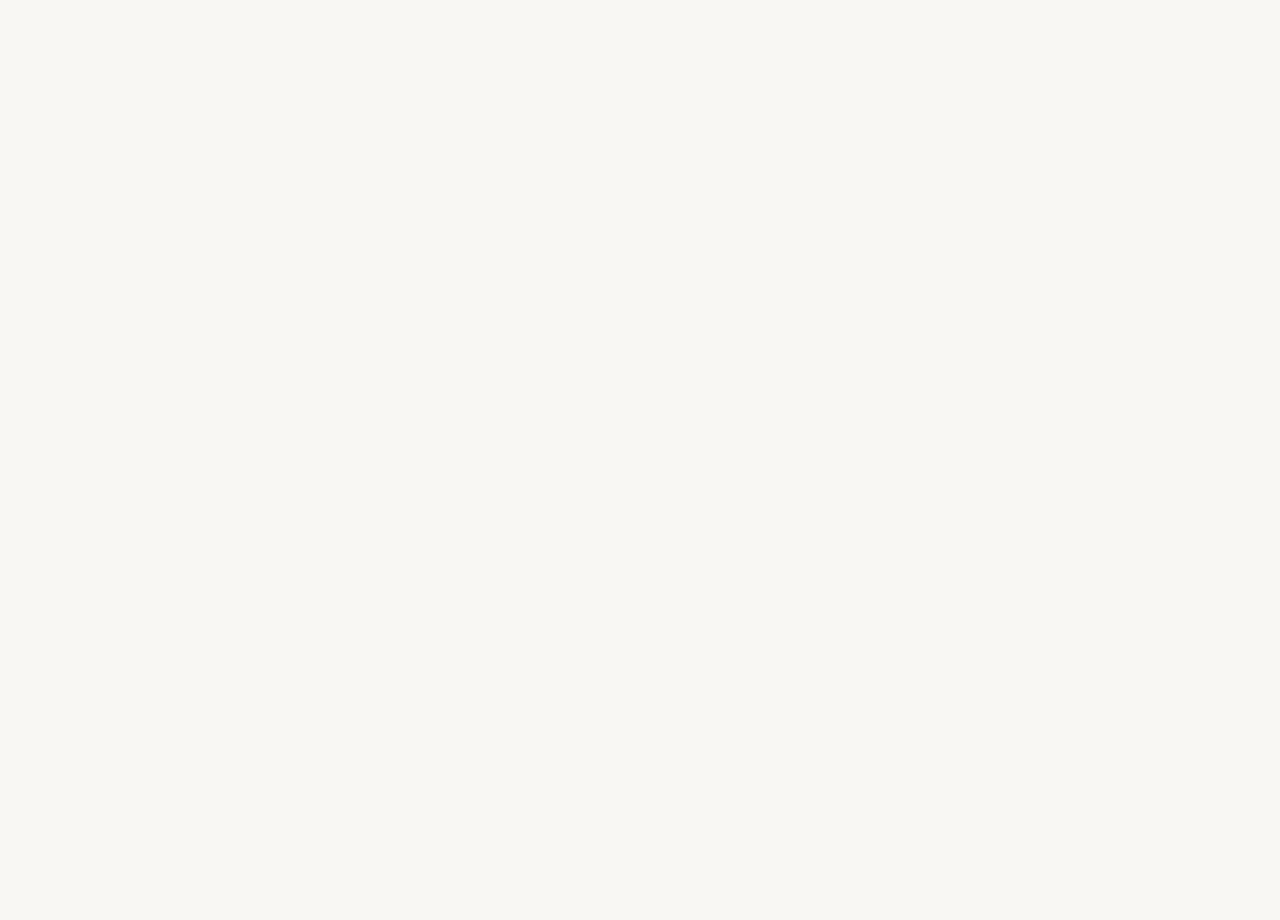
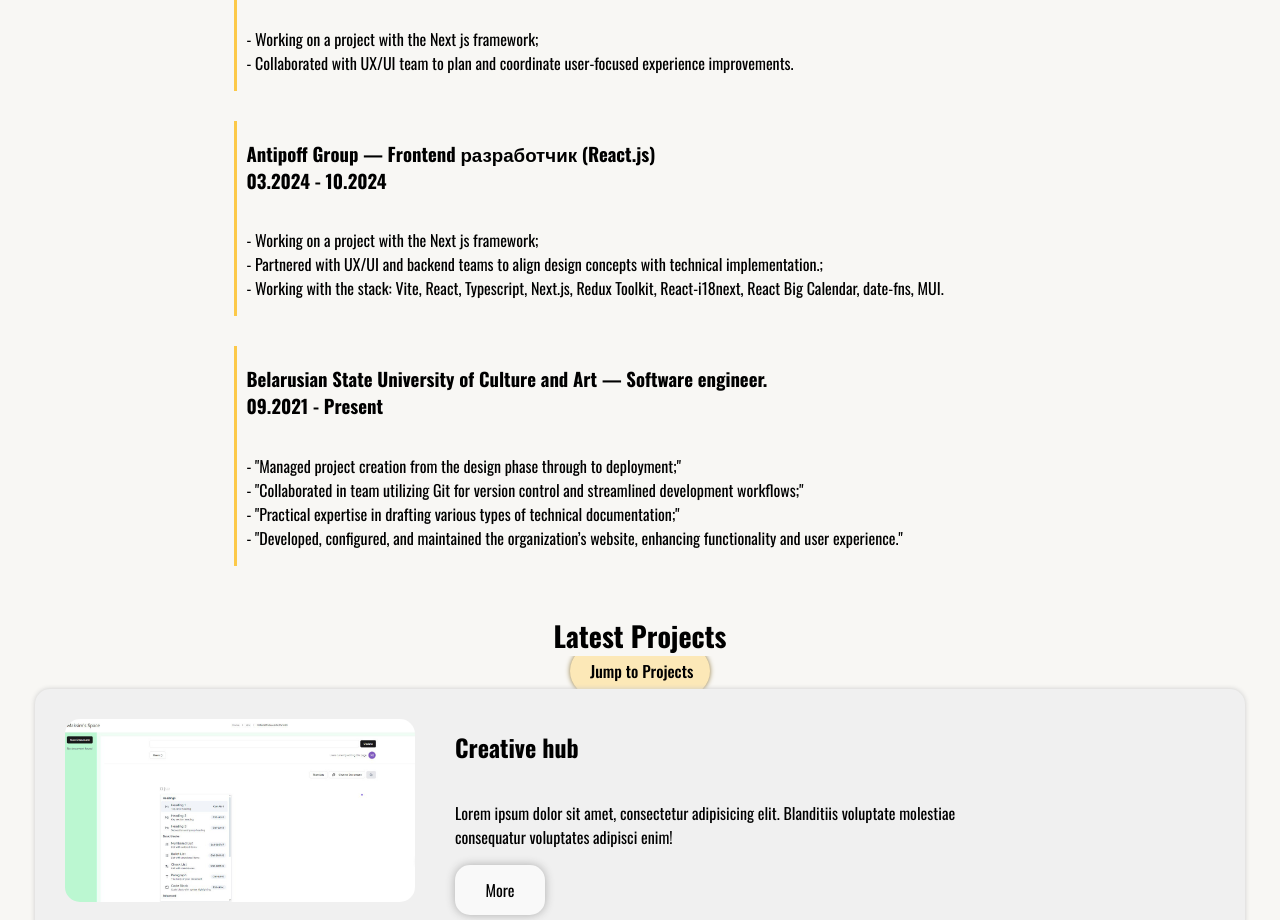
Before and after one commit to Maksimpv1/my-components, a React (Create React App) app: page / in a window 1280 px wide. Shown: the part 1880-2800 px from the top of the page. Before the commit the page ends 2470 px from the top, so only its background shows below. Built offline with nearby package versions, Linux system fonts and the light colour scheme; a web font is replaced by a local one.

Commit message:
projects

```diff
--- a/src/app/components/MainPage.tsx
+++ b/src/app/components/MainPage.tsx
@@ -1,5 +1,6 @@
 import { Content } from "./content/Content"
 import { Experience } from "./experience/Experience"
+import { Projects } from "./projects/Projects"
 import { Skills } from "./skills/Skills"
 
 export const MainPage = () => {
@@ -8,7 +9,12 @@ export const MainPage = () => {
             <Content />
             <section id="skills">
                 <Skills />
+            </section>
+            <section id="experience">
                 <Experience />
+            </section>
+            <section id="projects">
+                <Projects />
             </section>
         </div>
     )
--- a/src/app/components/content/_components/mainMenu/MainMenu.tsx
+++ b/src/app/components/content/_components/mainMenu/MainMenu.tsx
@@ -1,9 +1,10 @@
+import { BtnNextPage } from '../../../ui/BtnNextPage/BtnNextPage'
 import * as SC from './MainMenu.style'
 
 const options = [
     {key: 1, value: 'SKILLS', id: "skills"},
-    {key: 2, value: 'EXPERIENCE', id: "skills"},
-    {key: 4, value: 'PROJECTS', id: "skills"},
+    {key: 2, value: 'EXPERIENCE', id: "experience"},
+    {key: 4, value: 'PROJECTS', id: "projects"},
     {key: 3, value: 'ABOUT ME', id: "skills"},
     {key: 5, value: 'CONTACTS', id: "skills"}
 ]
@@ -24,7 +25,7 @@ export const MainMenu = () => {
                     </SC.StyledBtn>
                 ))}
             </SC.BtnContainer>
-            <SC.BtnGo func={() => scrollToblock('skills')}>Let's go <SC.Gif src='/gif/downArrow-unscreen.gif' alt="loading"/></SC.BtnGo>
+            <BtnNextPage id='skills'>Let's go <SC.Gif src='/gif/downArrow-unscreen.gif' alt="loading"/></BtnNextPage>
         </SC.Container>
 
     )
--- a/src/app/components/experience/Experience.module.ts
+++ b/src/app/components/experience/Experience.module.ts
@@ -2,4 +2,38 @@ import { styled } from "styled-components";
 
 export const Container = styled.div`
     height: 100vh;
+
 `;
+export const Wrapper = styled.div`
+    display: flex;
+    flex-direction: column;
+    max-width: 1170px;
+    flex: 1;
+    margin: 0 auto;
+    padding: 20px 0;
+    gap: 30px;
+    align-items: center;
+`;
+export const MainTitel = styled.h2`
+    font-size: 28px;
+`;
+export const ExpName = styled.h3`
+
+`;
+export const ExpText = styled.p`
+
+`;
+export const ExperiensBox = styled.div`
+    display: flex;
+    flex-direction: column;
+    cursor: pointer;
+    border-left: 3px solid #FCC949;
+    padding-left: 10px;
+    max-width: 800px;
+    width: 100%;
+`;
+export const BtnBox = styled.div`
+    display: flex;
+    flex-direction: column;
+    margin-top: 50px;
+`;
--- a/src/app/components/experience/Experience.tsx
+++ b/src/app/components/experience/Experience.tsx
@@ -1,9 +1,50 @@
+import { BtnNextPage } from "../ui/BtnNextPage/BtnNextPage"
 import * as SC from "./Experience.module"
 
 export const Experience = () => {
     return(
         <SC.Container>
-
+            <SC.Wrapper>
+                <SC.MainTitel>
+                    Experience
+                </SC.MainTitel>
+                <SC.ExperiensBox>
+                    <SC.ExpName>
+                        Nexlify — Frontend разработчик (React.js) <br/>
+                        11.2024 - 01.2025
+                    </SC.ExpName>
+                    <SC.ExpText>
+                     - Working on a project with the Next js framework;<br/>
+                     - Collaborated with UX/UI team to plan and coordinate user-focused experience improvements.
+                    </SC.ExpText>
+                </SC.ExperiensBox>
+                <SC.ExperiensBox>
+                    <SC.ExpName>
+                        Antipoff Group — Frontend разработчик (React.js) <br/>
+                        03.2024 - 10.2024
+                    </SC.ExpName>
+                    <SC.ExpText>
+                        - Working on a project with the Next js framework;<br/>
+                        - Partnered with UX/UI and backend teams to align design concepts with technical implementation.;<br/>
+                        - Working with the stack: Vite, React, Typescript, Next.js, Redux Toolkit, React-i18next, React Big Calendar, date-fns, MUI.<br/>
+                    </SC.ExpText>
+                </SC.ExperiensBox>
+                <SC.ExperiensBox>
+                    <SC.ExpName>
+                    Belarusian State University of Culture and Art — Software engineer.<br/>
+                      09.2021 - Present
+                    </SC.ExpName>
+                    <SC.ExpText>
+                     - "Managed project creation from the design phase through to deployment;"<br/>
+                     - "Collaborated in team utilizing Git for version control and streamlined development workflows;"<br/>
+                     - "Practical expertise in drafting various types of technical documentation;"<br/>
+                     - "Developed, configured, and maintained the organization’s website, enhancing functionality and user experience."
+                    </SC.ExpText>
+                </SC.ExperiensBox>
+                <SC.BtnBox>
+                    <BtnNextPage id="projects">Jump to Projects</BtnNextPage>
+                </SC.BtnBox>
+            </SC.Wrapper>
         </SC.Container>
     )
 }
--- /dev/null
+++ b/src/app/components/projects/Cards/Cards.module.ts
@@ -0,0 +1,52 @@
+import { styled } from "styled-components";
+import { CustomButton } from "../../ui/CustomButton/CustomButton";
+
+export const Container = styled.div`
+    display: flex;
+    width: 100%;
+    background-color: #F0F0F0;
+    padding: 20px;
+    border-radius: 15px;
+    box-shadow: 0 0 5px 0 #CACACA;
+    transition: 0.3s ease-in-out;
+    margin: 10px;
+    &:hover{
+        transform: scale(1.05);
+        transition: 0.3s ease-in-out;
+        box-shadow: 0 0 20px 0 #CACACA;
+    }
+    *{
+        background-color: #F0F0F0;
+    }
+`;
+export const ImgBox = styled.div`
+    padding: 10px;
+`;
+
+export const InfoBox = styled.div`
+    display: flex;
+    flex-direction: column;
+    margin-left: 30px;
+    max-width: 550px;
+
+`;
+
+export const Title = styled.h2`
+
+`;
+export const Text = styled.p`
+
+`;
+export const Img = styled.img`
+    width: 350px;
+    border-radius: 15px;
+`;
+
+export const Button = styled(CustomButton)`
+    width: 90px;
+    padding: 0px;
+    font-size: 16px;
+    background-color: #F9F9F9;
+    box-shadow: 0 0 10px 0 #ACACAC;
+    border-radius: 15px;
+`;
--- /dev/null
+++ b/src/app/components/projects/Cards/Cards.tsx
@@ -0,0 +1,31 @@
+import { FC } from "react"
+import { CustomButton } from "../../ui/CustomButton/CustomButton"
+import * as SC from "./Cards.module"
+
+interface ICards {
+    title:string,
+    text:string,
+    img:string,
+}
+
+export const Cards: FC<ICards> = ({title, text, img}) => {
+    return(
+
+        <>
+        <SC.Container>
+            <SC.ImgBox>
+                <SC.Img src={img}/>
+            </SC.ImgBox>
+            <SC.InfoBox>
+                <SC.Title>
+                    {title}
+                </SC.Title>
+                <SC.Text>
+                    {text}
+                </SC.Text>
+                <SC.Button>More</SC.Button>
+            </SC.InfoBox>
+        </SC.Container>
+        </>
+    )
+}
--- /dev/null
+++ b/src/app/components/projects/Projects.module.ts
@@ -0,0 +1,20 @@
+import { styled } from "styled-components";
+
+export const Contanier = styled.div`
+    height: 100vh;
+`;
+
+export const Wrapper = styled.div`
+    display: flex;
+    flex-direction: column;
+    align-items: center;
+    margin: 0 auto;
+    width: 100%;
+    max-width: 1170px;
+    flex:1;
+    padding: 10px 0;
+`;
+
+export const Title = styled.h2`
+    font-size: 28px;
+`;
--- /dev/null
+++ b/src/app/components/projects/Projects.tsx
@@ -0,0 +1,39 @@
+import { BtnNextPage } from '../ui/BtnNextPage/BtnNextPage'
+import { Cards } from './Cards/Cards'
+import * as SC from './Projects.module'
+
+const projectsData = [
+    {
+        title:"Creative hub",
+        text:"Lorem ipsum dolor sit amet, consectetur adipisicing elit. Blanditiis voluptate molestiae consequatur voluptates adipisci enim!",
+        img:"/img/Notion.jpg",
+    },
+    {
+        title:"Student",
+        text:"Lorem ipsum dolor sit amet, consectetur adipisicing elit. Blanditiis voluptate molestiae consequatur voluptates adipisci enim!",
+        img:"/img/Notion.jpg",
+    },
+    {
+        title:"Notion clone",
+        text:"Lorem ipsum dolor sit amet, consectetur adipisicing elit. Blanditiis voluptate molestiae consequatur voluptates adipisci enim!",
+        img:"/img/Notion.jpg",
+    }
+]
+
+export const Projects = () => {
+    return(
+        <SC.Contanier>
+            <SC.Wrapper>
+                <SC.Title>
+                    Latest Projects
+                </SC.Title>
+                {projectsData.map((item,index)=>(
+                <Cards key={index} title={item.title} text={item.text} img={item.img}/>
+                ))}
+                <div style={{margin:"20px 0 0 0"}}>
+                    <BtnNextPage>More About ME</BtnNextPage>
+                </div>
+            </SC.Wrapper>
+        </SC.Contanier>
+    )
+}
--- /dev/null
+++ b/src/app/components/ui/BtnNextPage/BtnNextPage.module.ts
@@ -0,0 +1,20 @@
+import { CustomButton } from "../CustomButton/CustomButton";
+import styled from 'styled-components'
+
+export const BtnGo = styled(CustomButton)`
+    display: flex;
+    align-items: center;
+    justify-content: space-between;
+    width: 140px;
+    font-size: 16px;
+    padding: 10px 5px 10px 20px;
+    font-weight: 500;
+    background-color: #FCE8B7;
+    border: none;
+    box-shadow: 0 0 5px 0 #927A3F;
+    &:hover{
+        scale: 1.1;
+        background-color:#FCF7EA;
+        color: #FCC949;
+    }
+`;
--- /dev/null
+++ b/src/app/components/ui/BtnNextPage/BtnNextPage.tsx
@@ -0,0 +1,15 @@
+import * as SC from './BtnNextPage.module'
+
+export const BtnNextPage = ({func,children, id} : {func?: ()=> void, children?: React.ReactNode, id?: string}) => {
+    const scrollToblock = (ID?:string) => {
+        if(ID){
+            const element = document.getElementById(ID)
+            if(element){
+                element.scrollIntoView({ behavior: "smooth" })
+            }
+        }
+    }
+    return(
+        <SC.BtnGo func={func ? func : () => scrollToblock(id)}>{children}</SC.BtnGo>
+    )
+}
```
Also changed, not shown: public/img/Notion.jpg (added).
